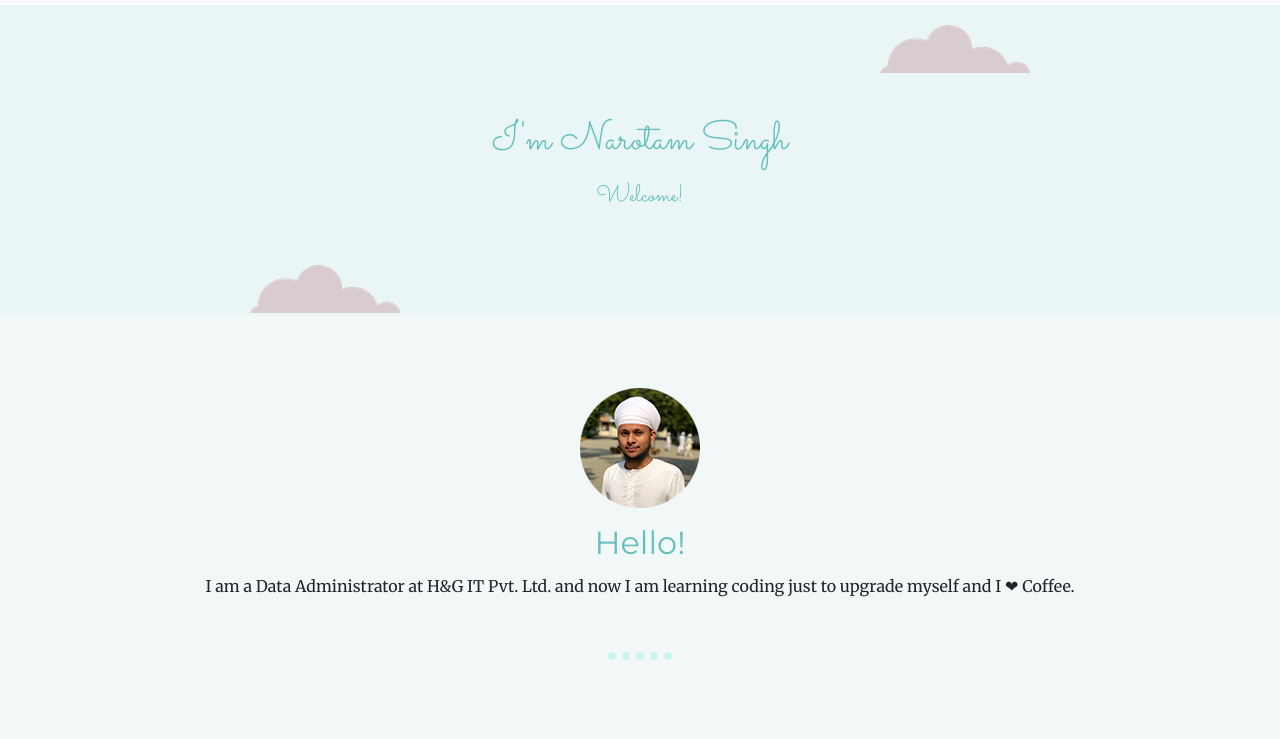
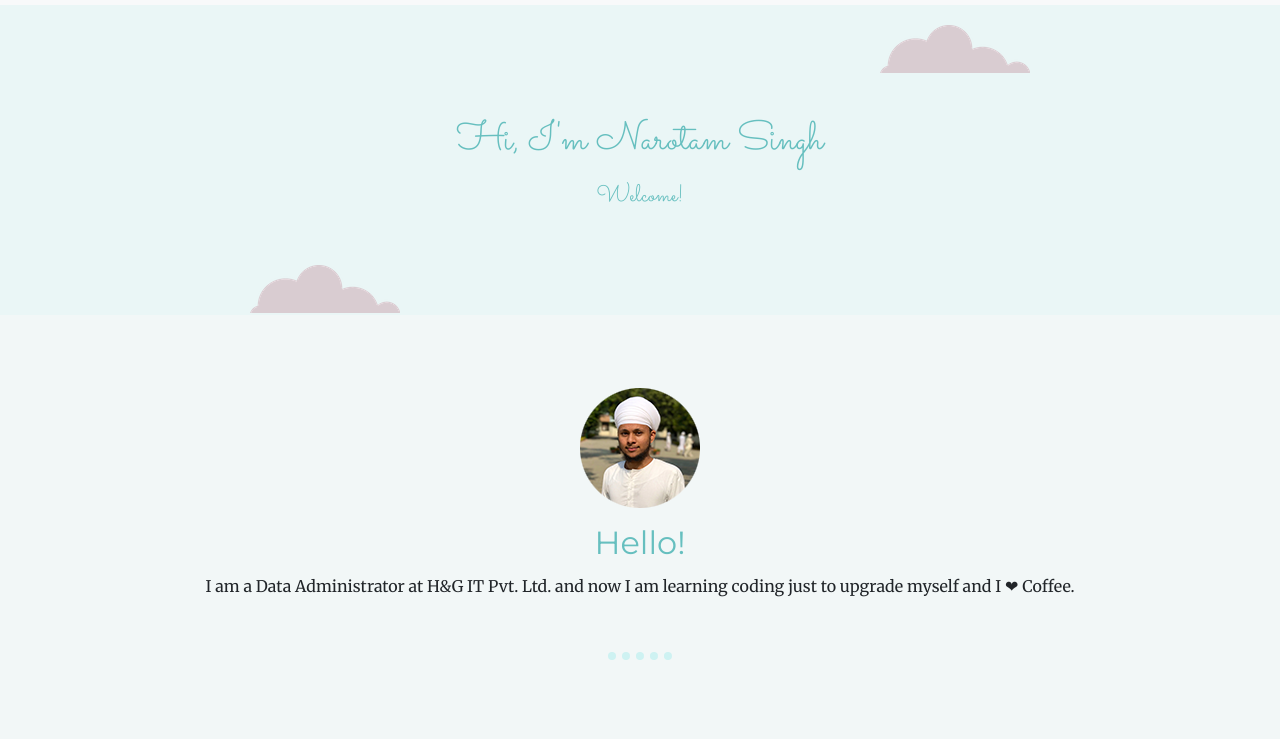
Before and after one commit to narotamji/Personal-Website, a plain HTML site: page index.html in a window 1280 px wide. Shown: the part 61-800 px from the top of the page. Drawn offline with nearby package versions, Linux system fonts and the light colour scheme.

Commit message:
Update index.html

```diff
--- a/index.html
+++ b/index.html
@@ -71,7 +71,7 @@
       <div class="top-container overflow-hidden">
         <img class="top-cloud" src="Images/cloud.png" alt="cloud" />
         <div class="text-center mt-4 pt-5">
-          <h1>I'm Narotam Singh</h1>
+          <h1>Hi, I'm Narotam Singh</h1>
           <p class="sub-title">Welcome!</p>
         </div>
         <img class="bottom-cloud" src="Images/cloud.png" alt="cloud" />
```
